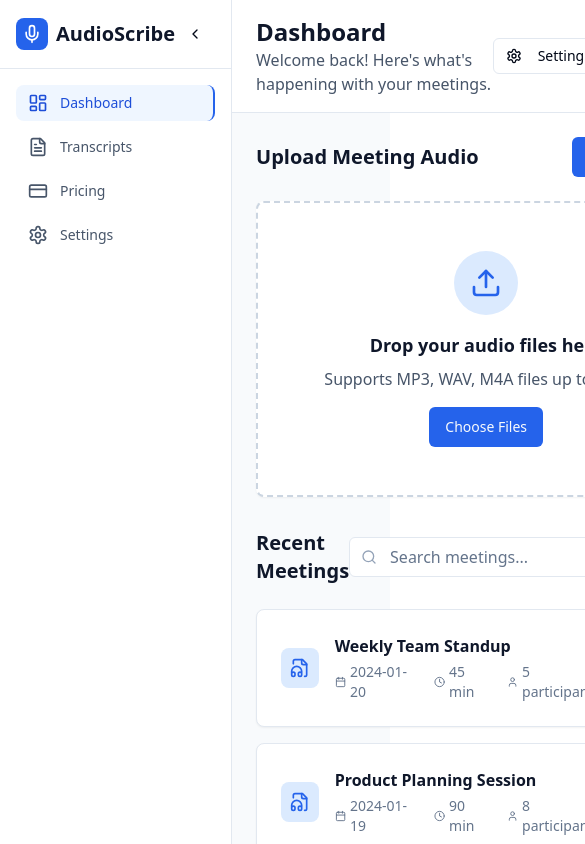
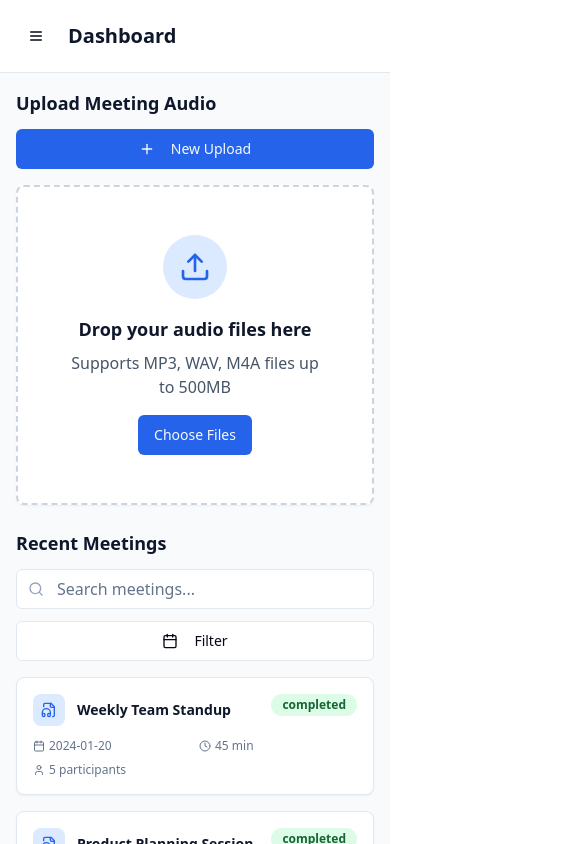
Before and after one commit to thecybermaniac/audio-scribe, a React (Vite) app: page /dashboard in a window 390 px wide. Shown: the top 844 px of the page, 585 px wide, since content can reach past the window. Built offline with nearby package versions, Linux system fonts and the light colour scheme.

Commit message:
feat: Make dashboard responsive
- Hide sidebar on small screens by default.
- Show sidebar on menu icon click.
- Optimize tables for responsiveness.

```diff
--- a/src/pages/Dashboard.tsx
+++ b/src/pages/Dashboard.tsx
@@ -4,13 +4,16 @@ import { Button } from "@/components/ui/button";
 import { Card, CardContent, CardHeader, CardTitle } from "@/components/ui/card";
 import { Input } from "@/components/ui/input";
 import { Badge } from "@/components/ui/badge";
-import { Upload, Search, FileAudio, Calendar, Clock, User, Settings, LogOut, Plus } from "lucide-react";
+import { Sheet, SheetContent, SheetTrigger } from "@/components/ui/sheet";
+import { ScrollArea } from "@/components/ui/scroll-area";
+import { Upload, Search, FileAudio, Calendar, Clock, User, Settings, LogOut, Plus, Menu } from "lucide-react";
 import { Link } from "react-router-dom";
 import DragDropUpload from "@/components/DragDropUpload";
 import Sidebar from "@/components/Sidebar";
 
 const Dashboard = () => {
   const [searchTerm, setSearchTerm] = useState("");
+  const [sidebarOpen, setSidebarOpen] = useState(false);
 
   const recentMeetings = [
     {
@@ -52,37 +55,58 @@ const Dashboard = () => {
   );
 
   return (
-    <div className="min-h-screen bg-slate-50 flex">
+    <div className="min-h-screen bg-slate-50 flex w-full">
+      {/* Desktop Sidebar */}
+      <div className="hidden lg:block">
         <Sidebar />
+      </div>
 
-      <div className="flex-1 flex flex-col">
+      {/* Mobile Sidebar */}
+      <Sheet open={sidebarOpen} onOpenChange={setSidebarOpen}>
+        <SheetContent side="left" className="p-0 w-64">
+          <Sidebar />
+        </SheetContent>
+      </Sheet>
+
+      <div className="flex-1 flex flex-col min-w-0">
         {/* Top Navigation */}
-        <header className="bg-white border-b border-slate-200 px-6 py-4">
+        <header className="bg-white border-b border-slate-200 px-4 lg:px-6 py-4">
           <div className="flex items-center justify-between">
+            <div className="flex items-center space-x-3">
+              {/* Mobile Menu Button */}
+              <Sheet open={sidebarOpen} onOpenChange={setSidebarOpen}>
+                <SheetTrigger asChild className="lg:hidden">
+                  <Button variant="ghost" size="icon">
+                    <Menu className="h-5 w-5" />
+                  </Button>
+                </SheetTrigger>
+              </Sheet>
+
               <div>
-              <h1 className="text-2xl font-bold text-slate-900">Dashboard</h1>
-              <p className="text-slate-600">Welcome back! Here's what's happening with your meetings.</p>
+                <h1 className="text-xl lg:text-2xl font-bold text-slate-900">Dashboard</h1>
+                <p className="text-slate-600 text-sm lg:text-base hidden sm:block">Welcome back! Here's what's happening with your meetings.</p>
               </div>
-            <div className="flex items-center space-x-3">
-              <Button variant="outline" size="sm">
+            </div>
+            <div className="flex items-center space-x-2 lg:space-x-3">
+              <Button variant="outline" size="sm" className="hidden sm:flex">
                 <Settings className="h-4 w-4 mr-2" />
-                Settings
+                <span className="hidden md:inline">Settings</span>
               </Button>
-              <Button variant="outline" size="sm">
+              <Button variant="outline" size="sm" className="hidden sm:flex">
                 <User className="h-4 w-4 mr-2" />
-                Profile
+                <span className="hidden md:inline">Profile</span>
               </Button>
             </div>
           </div>
         </header>
 
-        <main className="flex-1 p-6">
-          <div className="max-w-7xl mx-auto space-y-8">
+        <main className="flex-1 p-4 lg:p-6">
+          <div className="max-w-7xl mx-auto space-y-6 lg:space-y-8">
             {/* Upload Section */}
             <section>
-              <div className="flex items-center justify-between mb-6">
-                <h2 className="text-xl font-semibold text-slate-900">Upload Meeting Audio</h2>
-                <Button className="bg-blue-600 hover:bg-blue-700">
+              <div className="flex flex-col sm:flex-row sm:items-center justify-between mb-4 lg:mb-6 space-y-3 sm:space-y-0">
+                <h2 className="text-lg lg:text-xl font-semibold text-slate-900">Upload Meeting Audio</h2>
+                <Button className="bg-blue-600 hover:bg-blue-700 w-full sm:w-auto">
                   <Plus className="h-4 w-4 mr-2" />
                   New Upload
                 </Button>
@@ -92,25 +116,27 @@ const Dashboard = () => {
 
             {/* Recent Meetings Section */}
             <section>
-              <div className="flex items-center justify-between mb-6">
-                <h2 className="text-xl font-semibold text-slate-900">Recent Meetings</h2>
-                <div className="flex items-center space-x-3">
+              <div className="flex flex-col lg:flex-row lg:items-center justify-between mb-4 lg:mb-6 space-y-3 lg:space-y-0">
+                <h2 className="text-lg lg:text-xl font-semibold text-slate-900">Recent Meetings</h2>
+                <div className="flex flex-col sm:flex-row items-stretch sm:items-center space-y-3 sm:space-y-0 sm:space-x-3">
                   <div className="relative">
                     <Search className="absolute left-3 top-1/2 transform -translate-y-1/2 text-slate-400 h-4 w-4" />
                     <Input
                       placeholder="Search meetings..."
                       value={searchTerm}
                       onChange={(e) => setSearchTerm(e.target.value)}
-                      className="pl-10 w-64"
+                      className="pl-10 w-full sm:w-64"
                     />
                   </div>
-                  <Button variant="outline">
+                  <Button variant="outline" className="w-full sm:w-auto">
                     <Calendar className="h-4 w-4 mr-2" />
                     Filter
                   </Button>
                 </div>
               </div>
 
+              {/* Desktop Table View */}
+              <div className="hidden lg:block">
                 <div className="grid gap-4">
                   {filteredMeetings.map((meeting) => (
                     <Card key={meeting.id} className="hover:shadow-md transition-shadow cursor-pointer">
@@ -153,6 +179,73 @@ const Dashboard = () => {
                     </Card>
                   ))}
                 </div>
+              </div>
+
+              {/* Mobile Card View */}
+              <div className="lg:hidden">
+                <div className="space-y-4">
+                  {filteredMeetings.map((meeting) => (
+                    <Card key={meeting.id} className="hover:shadow-md transition-shadow">
+                      <Link to={`/transcript/${meeting.id}`}>
+                        <CardContent className="p-4">
+                          <div className="space-y-3">
+                            <div className="flex items-start justify-between">
+                              <div className="flex items-center space-x-3 flex-1 min-w-0">
+                                <div className="flex items-center justify-center w-8 h-8 bg-blue-100 rounded-lg flex-shrink-0">
+                                  <FileAudio className="h-4 w-4 text-blue-600" />
+                                </div>
+                                <div className="min-w-0 flex-1">
+                                  <h3 className="font-semibold text-slate-900 text-sm truncate">{meeting.title}</h3>
+                                </div>
+                              </div>
+                              <Badge
+                                variant={meeting.status === "completed" ? "default" : "secondary"}
+                                className={`text-xs ${meeting.status === "completed" ? "bg-green-100 text-green-800" : "bg-yellow-100 text-yellow-800"}`}
+                              >
+                                {meeting.status}
+                              </Badge>
+                            </div>
+
+                            <div className="grid grid-cols-2 gap-2 text-xs text-slate-500">
+                              <div className="flex items-center">
+                                <Calendar className="h-3 w-3 mr-1" />
+                                <span>{meeting.date}</span>
+                              </div>
+                              <div className="flex items-center">
+                                <Clock className="h-3 w-3 mr-1" />
+                                <span>{meeting.duration}</span>
+                              </div>
+                              <div className="flex items-center col-span-2">
+                                <User className="h-3 w-3 mr-1" />
+                                <span>{meeting.participants} participants</span>
+                              </div>
+                            </div>
+                          </div>
+                        </CardContent>
+                      </Link>
+                    </Card>
+                  ))}
+                </div>
+              </div>
+
+              {/* Empty State */}
+              {filteredMeetings.length === 0 && (
+                <Card>
+                  <CardContent className="p-8 lg:p-12 text-center">
+                    <FileAudio className="h-8 lg:h-12 w-8 lg:w-12 text-slate-400 mx-auto mb-4" />
+                    <h3 className="text-base lg:text-lg font-medium text-slate-900 mb-2">No meetings found</h3>
+                    <p className="text-slate-600 mb-4 text-sm lg:text-base">
+                      {searchTerm ? "Try adjusting your search terms" : "Upload your first meeting audio to get started"}
+                    </p>
+                    {!searchTerm && (
+                      <Button className="bg-blue-600 hover:bg-blue-700 w-full sm:w-auto">
+                        <FileAudio className="h-4 w-4 mr-2" />
+                        Upload Audio
+                      </Button>
+                    )}
+                  </CardContent>
+                </Card>
+              )}
             </section>
           </div>
         </main>
--- a/src/pages/Transcripts.tsx
+++ b/src/pages/Transcripts.tsx
@@ -1,9 +1,10 @@
-
 import { useState } from "react";
 import { Button } from "@/components/ui/button";
 import { Card, CardContent } from "@/components/ui/card";
 import { Input } from "@/components/ui/input";
 import { Badge } from "@/components/ui/badge";
+import { Sheet, SheetContent, SheetTrigger } from "@/components/ui/sheet";
+import { ScrollArea } from "@/components/ui/scroll-area";
 import {
   Table,
   TableBody,
@@ -20,7 +21,8 @@ import {
   User,
   FileAudio,
   Download,
-  Eye
+  Eye,
+  Menu
 } from "lucide-react";
 import { Link } from "react-router-dom";
 import Sidebar from "@/components/Sidebar";
@@ -28,6 +30,7 @@ import Sidebar from "@/components/Sidebar";
 const Transcripts = () => {
   const [searchTerm, setSearchTerm] = useState("");
   const [statusFilter, setStatusFilter] = useState("all");
+  const [sidebarOpen, setSidebarOpen] = useState(false);
 
   const transcripts = [
     {
@@ -93,31 +96,53 @@ const Transcripts = () => {
   });
 
   return (
-    <div className="min-h-screen bg-slate-50 flex">
-      <Sidebar />
+    <div className="min-h-screen bg-slate-50 flex w-full">
+      {/* Desktop Sidebar */}
+      <div className="hidden lg:block">
+        <Sidebar />
+      </div>
 
-      <div className="flex-1 flex flex-col">
+      {/* Mobile Sidebar */}
+      <Sheet open={sidebarOpen} onOpenChange={setSidebarOpen}>
+        <SheetContent side="left" className="p-0 w-64">
+          <Sidebar />
+        </SheetContent>
+      </Sheet>
+
+      <div className="flex-1 flex flex-col min-w-0">
         {/* Top Navigation */}
-        <header className="bg-white border-b border-slate-200 px-6 py-4">
+        <header className="bg-white border-b border-slate-200 px-4 lg:px-6 py-4">
           <div className="flex items-center justify-between">
-            <div>
-              <h1 className="text-2xl font-bold text-slate-900">Transcripts</h1>
-              <p className="text-slate-600">Manage and view all your meeting transcripts</p>
+            <div className="flex items-center space-x-3">
+              {/* Mobile Menu Button */}
+              <Sheet open={sidebarOpen} onOpenChange={setSidebarOpen}>
+                <SheetTrigger asChild className="lg:hidden">
+                  <Button variant="ghost" size="icon">
+                    <Menu className="h-5 w-5" />
+                  </Button>
+                </SheetTrigger>
+              </Sheet>
+
+              <div>
+                <h1 className="text-xl lg:text-2xl font-bold text-slate-900">Transcripts</h1>
+                <p className="text-slate-600 text-sm lg:text-base hidden sm:block">Manage and view all your meeting transcripts</p>
+              </div>
             </div>
             <Button className="bg-blue-600 hover:bg-blue-700">
               <FileAudio className="h-4 w-4 mr-2" />
-              Upload New Audio
+              <span className="hidden sm:inline">Upload New Audio</span>
+              <span className="sm:hidden">Upload</span>
             </Button>
           </div>
         </header>
 
-        <main className="flex-1 p-6">
+        <main className="flex-1 p-4 lg:p-6">
           <div className="max-w-7xl mx-auto space-y-6">
             {/* Search and Filter Section */}
             <Card>
-              <CardContent className="p-6">
-                <div className="flex flex-col md:flex-row gap-4 items-center justify-between">
-                  <div className="flex flex-1 items-center space-x-4">
+              <CardContent className="p-4 lg:p-6">
+                <div className="flex flex-col lg:flex-row gap-4 items-stretch lg:items-center justify-between">
+                  <div className="flex flex-col sm:flex-row flex-1 items-stretch sm:items-center space-y-3 sm:space-y-0 sm:space-x-4">
                     <div className="relative flex-1 max-w-md">
                       <Search className="absolute left-3 top-1/2 transform -translate-y-1/2 text-slate-400 h-4 w-4" />
                       <Input
@@ -132,7 +157,7 @@ const Transcripts = () => {
                       <select
                         value={statusFilter}
                         onChange={(e) => setStatusFilter(e.target.value)}
-                        className="border border-slate-200 rounded-md px-3 py-2 text-sm"
+                        className="border border-slate-200 rounded-md px-3 py-2 text-sm flex-1 sm:flex-none"
                       >
                         <option value="all">All Status</option>
                         <option value="completed">Completed</option>
@@ -141,15 +166,15 @@ const Transcripts = () => {
                       </select>
                     </div>
                   </div>
-                  <div className="text-sm text-slate-500">
+                  <div className="text-sm text-slate-500 text-center lg:text-right">
                     {filteredTranscripts.length} of {transcripts.length} transcripts
                   </div>
                 </div>
               </CardContent>
             </Card>
 
-            {/* Transcripts Table */}
-            <Card>
+            {/* Desktop Table View */}
+            <Card className="hidden lg:block">
               <CardContent className="p-0">
                 <Table>
                   <TableHeader>
@@ -228,17 +253,80 @@ const Transcripts = () => {
               </CardContent>
             </Card>
 
+            {/* Mobile Scrollable Table */}
+            <Card className="lg:hidden">
+              <CardContent className="p-0">
+                <ScrollArea className="w-full">
+                  <div className="min-w-[700px]">
+                    <Table>
+                      <TableHeader>
+                        <TableRow>
+                          <TableHead className="w-[200px]">Meeting Title</TableHead>
+                          <TableHead>Date</TableHead>
+                          <TableHead>Duration</TableHead>
+                          <TableHead>Status</TableHead>
+                          <TableHead className="text-right">Actions</TableHead>
+                        </TableRow>
+                      </TableHeader>
+                      <TableBody>
+                        {filteredTranscripts.map((transcript) => (
+                          <TableRow key={transcript.id} className="hover:bg-slate-50">
+                            <TableCell className="font-medium">
+                              <div className="flex items-center space-x-2">
+                                <div className="flex items-center justify-center w-6 h-6 bg-blue-100 rounded-lg">
+                                  <FileAudio className="h-3 w-3 text-blue-600" />
+                                </div>
+                                <span className="truncate text-sm">{transcript.title}</span>
+                              </div>
+                            </TableCell>
+                            <TableCell className="text-sm">{transcript.date}</TableCell>
+                            <TableCell className="text-sm">{transcript.duration}</TableCell>
+                            <TableCell>
+                              <Badge
+                                variant={transcript.status === "completed" ? "default" : "secondary"}
+                                className={`text-xs ${
+                                  transcript.status === "completed"
+                                    ? "bg-green-100 text-green-800"
+                                    : transcript.status === "processing"
+                                    ? "bg-yellow-100 text-yellow-800"
+                                    : "bg-red-100 text-red-800"
+                                }`}
+                              >
+                                {transcript.status}
+                              </Badge>
+                            </TableCell>
+                            <TableCell className="text-right">
+                              <div className="flex items-center justify-end space-x-1">
+                                <Button asChild variant="ghost" size="sm">
+                                  <Link to={`/transcript/${transcript.id}`}>
+                                    <Eye className="h-3 w-3" />
+                                  </Link>
+                                </Button>
+                                <Button variant="ghost" size="sm">
+                                  <Download className="h-3 w-3" />
+                                </Button>
+                              </div>
+                            </TableCell>
+                          </TableRow>
+                        ))}
+                      </TableBody>
+                    </Table>
+                  </div>
+                </ScrollArea>
+              </CardContent>
+            </Card>
+
             {/* Empty State */}
             {filteredTranscripts.length === 0 && (
               <Card>
-                <CardContent className="p-12 text-center">
-                  <FileAudio className="h-12 w-12 text-slate-400 mx-auto mb-4" />
-                  <h3 className="text-lg font-medium text-slate-900 mb-2">No transcripts found</h3>
-                  <p className="text-slate-600 mb-4">
+                <CardContent className="p-8 lg:p-12 text-center">
+                  <FileAudio className="h-8 lg:h-12 w-8 lg:w-12 text-slate-400 mx-auto mb-4" />
+                  <h3 className="text-base lg:text-lg font-medium text-slate-900 mb-2">No transcripts found</h3>
+                  <p className="text-slate-600 mb-4 text-sm lg:text-base">
                     {searchTerm ? "Try adjusting your search terms" : "Upload your first meeting audio to get started"}
                   </p>
                   {!searchTerm && (
-                    <Button className="bg-blue-600 hover:bg-blue-700">
+                    <Button className="bg-blue-600 hover:bg-blue-700 w-full sm:w-auto">
                       <FileAudio className="h-4 w-4 mr-2" />
                       Upload Audio
                     </Button>
```
Lines whose indentation alone changed are shown as unchanged.
